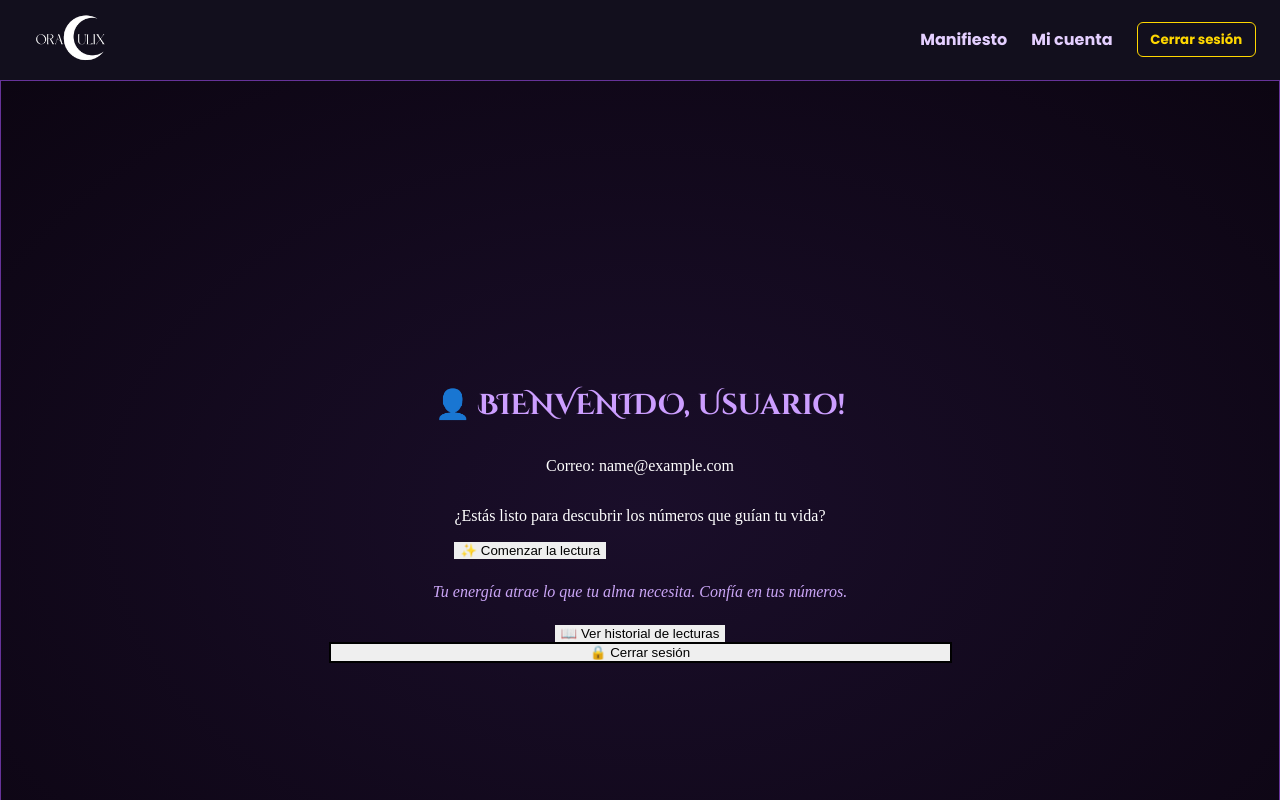
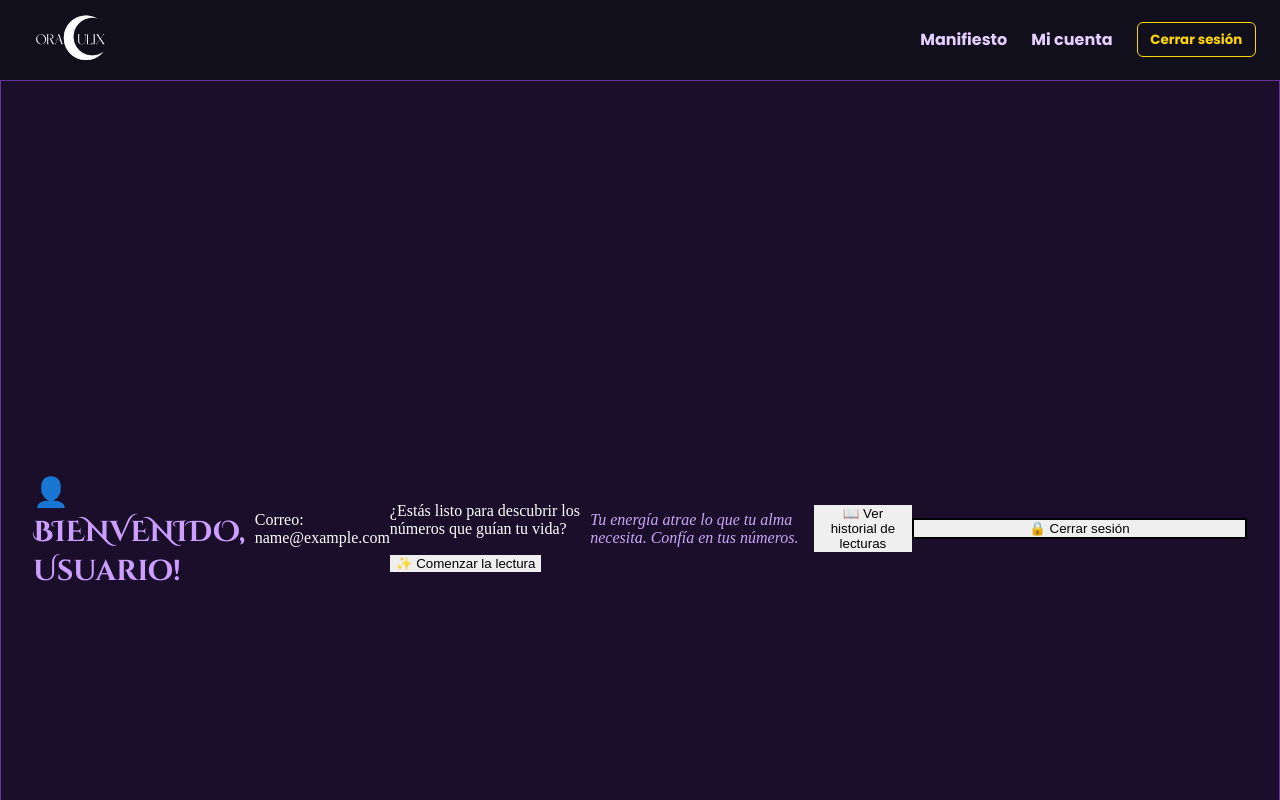
Before and after one commit to HectorAmpuero/oraculix-frontend, a React (Vite) app: page /cuenta in a window 1280 px wide. Shown: the top 800 px of the page. Built offline with nearby package versions, Linux system fonts and the light colour scheme; no server answers; sample sign-in values are in the browser's storage.

Commit message:
cambios total css cuenta 2

```diff
--- a/src/assets/styles.css
+++ b/src/assets/styles.css
@@ -1332,5 +1332,24 @@ body {
 .footer > p:last-of-type a .instagram-text {
   display: none;
 }
+/* ————————— Base (mobile) ————————— */
+.cuenta-container {
+  display: flex;
+  flex-direction: column;
+  align-items: center;
+  justify-content: center;
+  padding: 2rem 1rem;
+  background: #1a0e2a;
+  min-height: 100vh;
+  color: #fff;
+}
 
+/* media query para pantallas ≥800px */
+@media (min-width: 800px) {
+  .cuenta-container {
+    flex-direction: row;
+    justify-content: space-around;
+    padding: 3rem 2rem;
+  }
 }
+}
```
